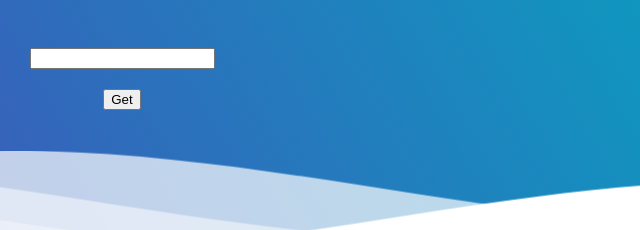
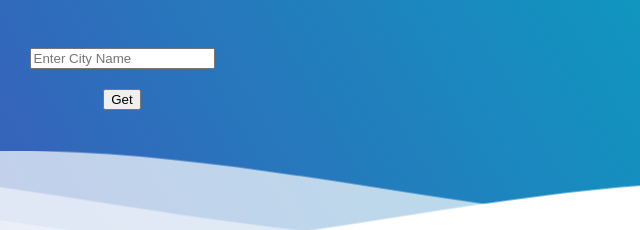
Before and after one commit to shagaur/weather-report, a plain HTML site: page index.html in a window 1280 px wide. Shown: the part 312-542 px from the top of the page, 518-1158 px from the left. Drawn offline with Linux system fonts and the light colour scheme.

Commit message:
placeholder

```diff
--- a/index.html
+++ b/index.html
@@ -144,7 +144,7 @@ of Simple CSS Waves-->
         <h1>Weather</h1>
       </div>
       <div class="input-field">
-        <input type="text" class="city-name" id="city">
+        <input type="text" class="city-name" id="city" placeholder="Enter City Name">
       </div>
       <div class="submit">
         <button type="button" class="submit-button" id="submit">Get</button>
```
